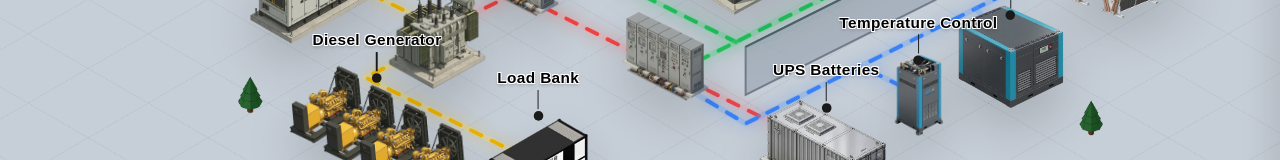
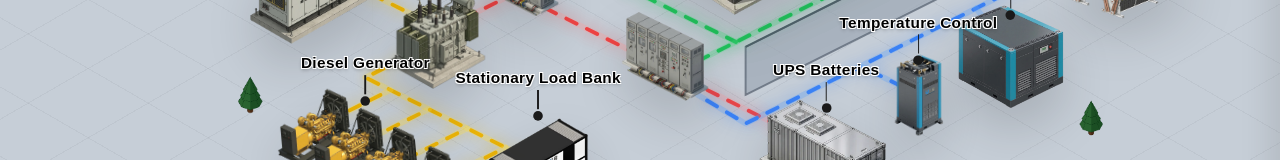
Before and after one commit to DilipGelot/data-center, a Next.js app: page / in a window 1280 px wide. Shown: the part 574-734 px from the top of the page. Built offline with nearby package versions, Linux system fonts and the light colour scheme.

Commit message:
feat: update Load Bank label and adjust Diesel Generator positioning while adding connection lines to the power grid

```diff
--- a/src/components/ConnectionLines.tsx
+++ b/src/components/ConnectionLines.tsx
@@ -136,6 +136,22 @@ export default function ConnectionLines() {
         <path d="M 336 626 L 264 662 L 444 752" stroke="#eab308" strokeWidth="4" strokeLinecap="round" strokeLinejoin="round" fill="none" strokeDasharray="12 12" className="animate-flow drop-shadow-[0_0_8px_rgba(234,179,8,0.8)]" />
 
         {/*
+          Yellow Lines: Load Bank Trunk → 4x Diesel Generators
+          Dashed yellow lines branching off the yellow trunk going bottom-left towards generators.
+        */}
+        {[
+          "M 290 675 L 220 710",
+          "M 330 695 L 260 730",
+          "M 370 715 L 300 750",
+          "M 410 735 L 340 770",
+        ].map((d, i) => (
+          <g key={`diesel-branch-${i}`}>
+            <path d={d} stroke="#fde047" strokeWidth="6" strokeLinecap="round" strokeLinejoin="round" fill="none" className="opacity-30" />
+            <path d={d} stroke="#eab308" strokeWidth="4" strokeLinecap="round" strokeLinejoin="round" fill="none" strokeDasharray="12 12" className="animate-flow drop-shadow-[0_0_8px_rgba(234,179,8,0.8)]" />
+          </g>
+        ))}
+
+        {/*
           Red Lines: LV MV Transformer → Distribution Switchgear
           Straight isometric line going top-right from the transformer
         */}
--- a/src/components/DieselGenerator.tsx
+++ b/src/components/DieselGenerator.tsx
@@ -4,7 +4,7 @@ import InteractiveModel from "./InteractiveModel";
 
 export default function DieselGenerator() {
   return (
-    <div className="absolute top-[90%] left-[23%] -translate-x-1/2 -translate-y-1/2 pointer-events-auto z-3">
+    <div className="absolute top-[93%] left-[22%] -translate-x-1/2 -translate-y-1/2 pointer-events-auto z-3">
       <InteractiveModel id="DieselGenerator">
         <ModelLabel label="Diesel Generator" />
         <Image
--- a/src/components/LoadBank.tsx
+++ b/src/components/LoadBank.tsx
@@ -6,7 +6,7 @@ export default function LoadBank() {
   return (
     <div className="absolute top-[94%] left-[37%] -translate-x-1/2 -translate-y-1/2 pointer-events-auto z-2">
       <InteractiveModel id="LoadBank">
-        <ModelLabel label="Load Bank" />
+        <ModelLabel label="Stationary Load Bank" />
         <Image
           src="/assets/load-bank.webp"
           alt="Load Bank"
```
